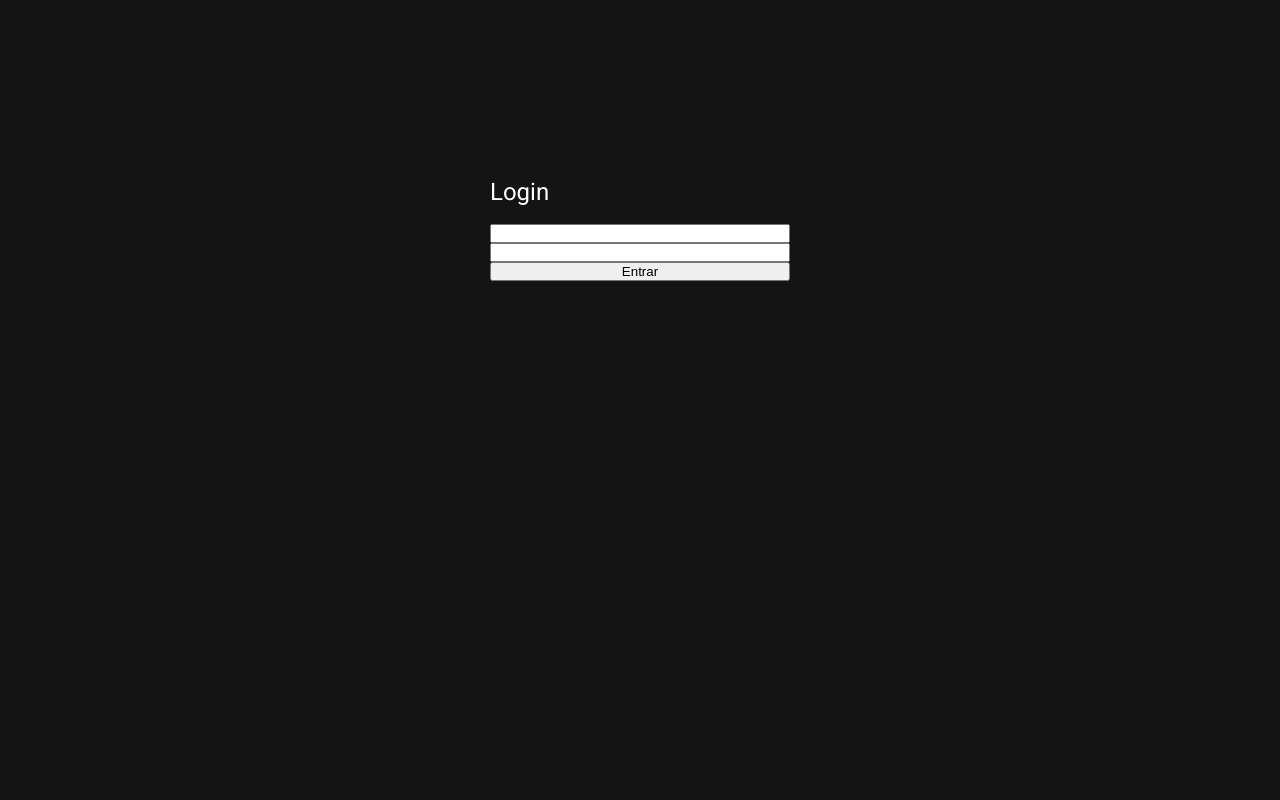
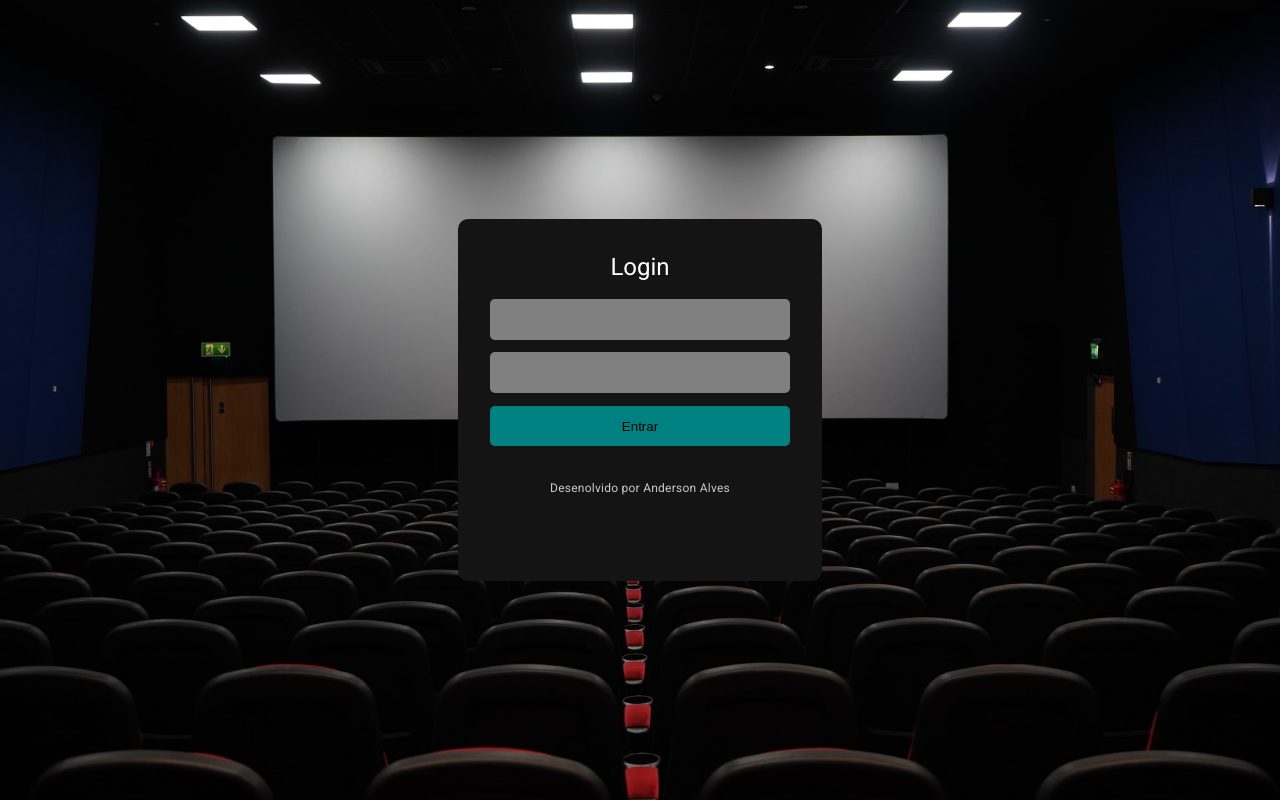
Before and after one commit to anderson-alves427/ander_movie_front, an Angular app: page / in a window 1280 px wide. Built offline with nearby package versions, Linux system fonts and the light colour scheme.

Commit message:
style: terminado estilizacao tela login

```diff
--- a/src/app/app.module.ts
+++ b/src/app/app.module.ts
@@ -7,6 +7,7 @@ import { TelaInicialComponent } from './pages/tela-inicial/tela-inicial.componen
 import {MatDialogModule} from '@angular/material/dialog';
 import { DialogComponent } from './components/dialog/dialog.component';
 import { LoginComponent } from './pages/login/login.component';
+import { FormsModule } from '@angular/forms';
 
 @NgModule({
   declarations: [
@@ -18,7 +19,8 @@ import { LoginComponent } from './pages/login/login.component';
   imports: [
     BrowserModule,
     AppRoutingModule,
-    MatDialogModule
+    MatDialogModule,
+    FormsModule
   ],
   providers: [],
   bootstrap: [AppComponent]
--- a/src/app/pages/login/login.component.html
+++ b/src/app/pages/login/login.component.html
@@ -1,10 +1,11 @@
 <div class="login">
-  <form>
+  <div class="container-login">
     <h1>Login</h1>
     <div class="campos">
-      <input type="text">
-      <input type="password">
-      <button>Entrar</button>
+      <input type="text" id="usuario" [(ngModel)]="usuario" name="usuario" autofocus>
+      <input type="password" id="senha" [(ngModel)]="senha" name="senha">
+      <button (click)="onLogin()">Entrar</button>
+      <p>Desenolvido por Anderson Alves</p>
     </div>
-  </form>
+  </div>
 </div>
--- a/src/app/pages/login/login.component.scss
+++ b/src/app/pages/login/login.component.scss
@@ -1,5 +1,7 @@
 .login {
-  background-color: #141414;
+  background-image: url(../../../assets/background_image.jpg);
+  background-size: cover;
+  background-position: center;
   display: flex;
   align-items: center;
   justify-content: center;
@@ -7,9 +9,42 @@
   height: 100vh;
 }
 
+.container-login {
+  background-color: #141414;
+  display: flex;
+  flex-direction: column;
+  align-items: center;
+
+  border-radius: 10px;
+  padding: 2rem;
+}
+
 .campos {
   width: 300px;
-  height: 400px;
+  height: 250px;
   display: flex;
   flex-direction: column;
+
+  input {
+    padding: 0.8rem;
+    margin-bottom: 0.8rem;
+    border-radius: 5px;
+    color: white;
+    background-color: gray;
+
+  }
+
+  button {
+    background-color: rgb(0, 129, 129);
+    padding: 0.8rem;
+    border-radius: 5px;
+  }
+
+  p {
+    margin-top: 2rem;
+    text-align: center;
+    font-size: 12px;
+    color: rgb(202, 201, 201);
+  }
+
 }
--- a/src/app/pages/login/login.component.ts
+++ b/src/app/pages/login/login.component.ts
@@ -7,4 +7,15 @@ import { Component } from '@angular/core';
 })
 export class LoginComponent {
 
+  usuario: string;
+  senha: string;
+
+  constructor() {
+    this.usuario = '';
+    this.senha = '';
+  }
+
+  onLogin(): void {
+
+  }
 }
--- a/src/styles.scss
+++ b/src/styles.scss
@@ -18,6 +18,16 @@ li {
   cursor: pointer;
 }
 
+button {
+  border: 0;
+  cursor: pointer;
+}
+
+input {
+  border: 0;
+  outline: 0;
+}
+
 .ff-inter { font-family: 'Inter', sans-serif; }
 .ff-roboto-mono { font-family: 'Roboto Mono', monospace; }
 
```
Also changed, not shown: src/assets/background_image.jpg (added).
